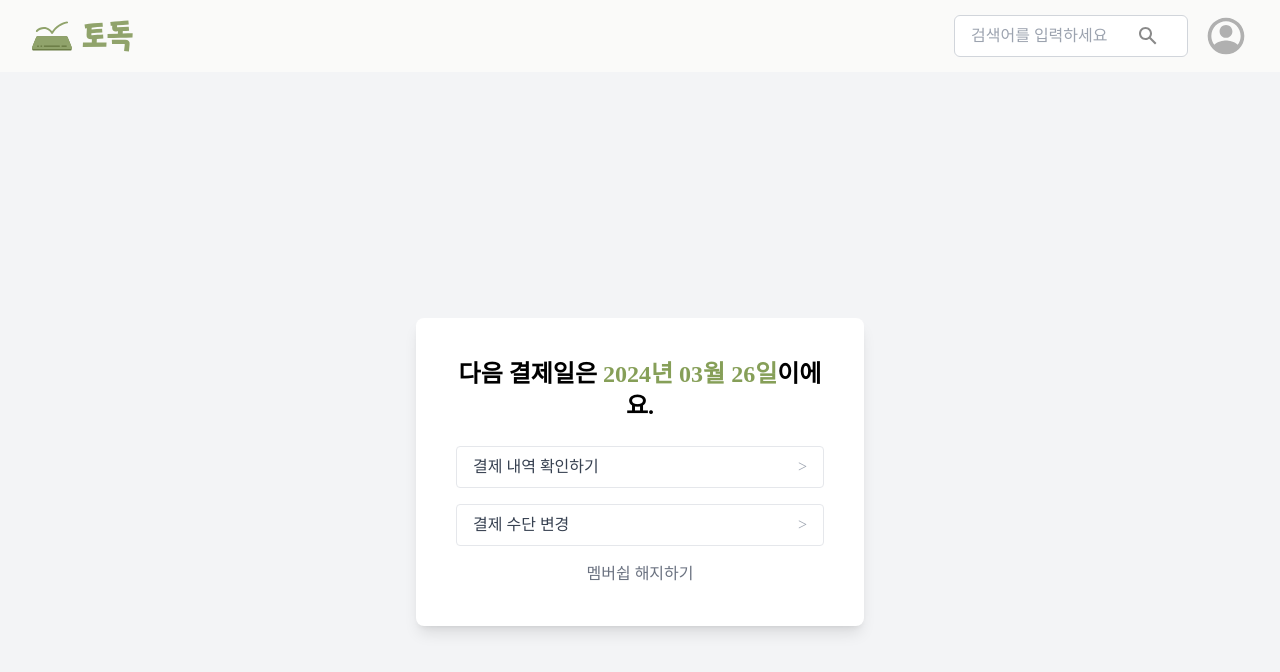
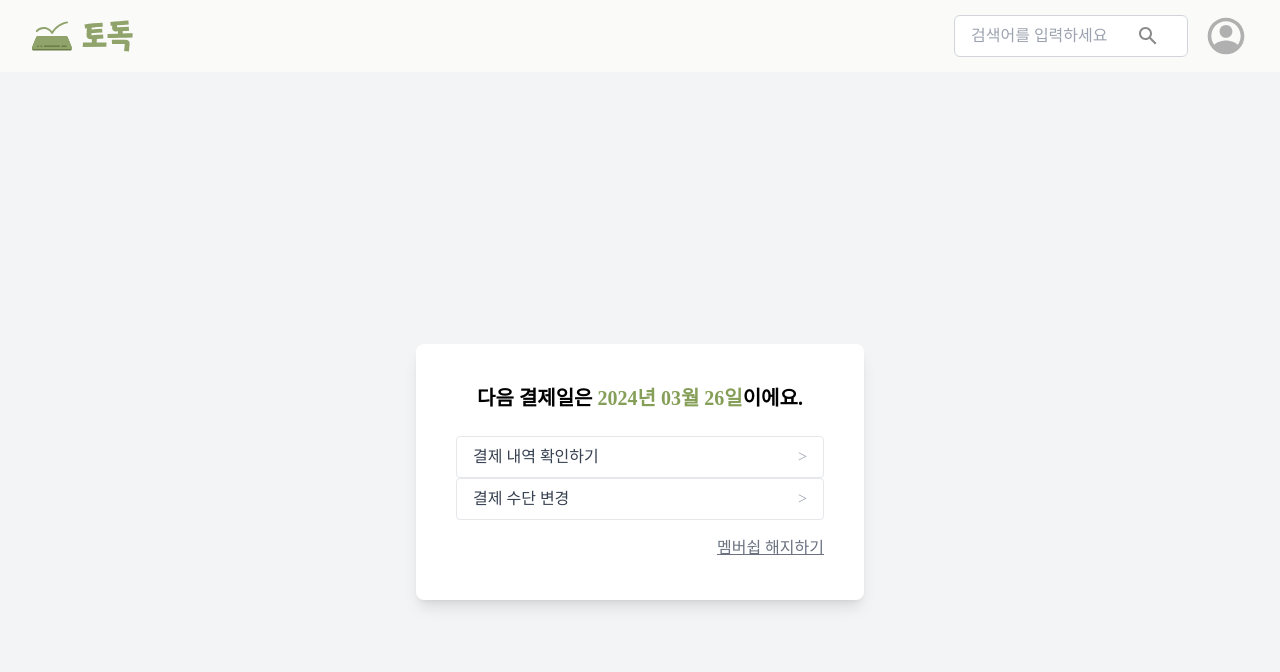
Before and after one commit to yihimin/js_todoc, a React (Create React App) app: page /mypage/payment-info in a window 1280 px wide. Shown: the top 672 px of the page. Built offline with nearby package versions, Linux system fonts and the light colour scheme; a web font is replaced by a local one.

Commit message:
feat: paymentinfo

```diff
--- /dev/null
+++ b/config-overrides.js
@@ -0,0 +1,22 @@
+// config-overrides.js
+
+const webpack = require("webpack");
+
+module.exports = function override(config) {
+  config.resolve.fallback = {
+    ...config.resolve.fallback,
+    crypto: require.resolve("crypto-browserify"),
+    buffer: require.resolve("buffer/"),
+    stream: require.resolve("stream-browserify"),
+    vm: require.resolve("vm-browserify"),
+  };
+
+  config.plugins = (config.plugins || []).concat([
+    new webpack.ProvidePlugin({
+      process: "process/browser",
+      Buffer: ["buffer", "Buffer"],
+    }),
+  ]);
+
+  return config;
+};
--- a/src/pages/LoginPages/ForgotPasswordPage.jsx
+++ b/src/pages/LoginPages/ForgotPasswordPage.jsx
@@ -1,5 +1,4 @@
 import React, { useState } from "react";
-import SignUpNav from "../../components/SignupNav";
 import users from "../../data/users.json"; // 목데이터 파일을 가져옵니다.
 
 const ForgotPasswordPage = () => {
--- a/src/pages/LoginPages/LoginPage.jsx
+++ b/src/pages/LoginPages/LoginPage.jsx
@@ -1,5 +1,4 @@
 import React, { useState } from "react";
-import SignUpNav from "../../components/SignupNav";
 import { useNavigate } from "react-router-dom";
 import users from "../../data/users.json"; // 사용자 데이터를 가져옵니다.
 import bcrypt from "bcryptjs"; // bcryptjs 라이브러리를 사용합니다.
--- a/src/pages/MyPages/PaymentInfoPage.jsx
+++ b/src/pages/MyPages/PaymentInfoPage.jsx
@@ -22,12 +22,12 @@ const PaymentInfoPage = () => {
       <SearchNav />
       <div className="flex justify-center items-center h-screen bg-gray-100">
         <div className="bg-white p-10 rounded-lg shadow-lg w-full max-w-md text-center">
-          <h2 className="text-2xl font-bold mb-6">
+          <h2 className="text-xl font-bold mb-6">
             다음 결제일은{" "}
             <span className="text-customGreen">2024년 03월 26일</span>이에요.
           </h2>
           <div
-            className="mb-4 py-2 px-4 border rounded text-gray-700 flex justify-between items-center hover:bg-gray-200 cursor-pointer"
+            className="py-2 px-4 border rounded text-gray-700 flex justify-between items-center hover:bg-gray-200 cursor-pointer"
             onClick={handlePaymentHistory}
           >
             <span>결제 내역 확인하기</span>
@@ -40,12 +40,14 @@ const PaymentInfoPage = () => {
             <span>결제 수단 변경</span>
             <span className="text-gray-400">{">"}</span>
           </div>
-          <button
-            className="text-gray-500 hover:text-red-500 focus:outline-none"
-            onClick={handleMembershipCancel}
-          >
-            멤버쉽 해지하기
-          </button>
+          <div className="flex justify-end">
+            <button
+              className="text-gray-500 hover:text-red-500 focus:outline-none underline"
+              onClick={handleMembershipCancel}
+            >
+              멤버쉽 해지하기
+            </button>
+          </div>
         </div>
       </div>
     </>
```
Also changed, not shown: package.json (+9 -3 lines), src/pages/MyPages/MyPage.jsx (+25 -31 lines), src/pages/PilsaPage.jsx (+7 -11 lines), 1 other file (tests, documents, lock files or other folders).
